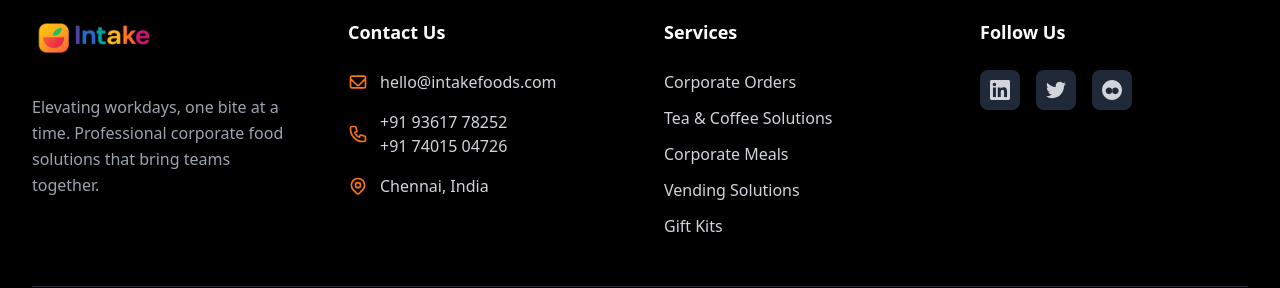
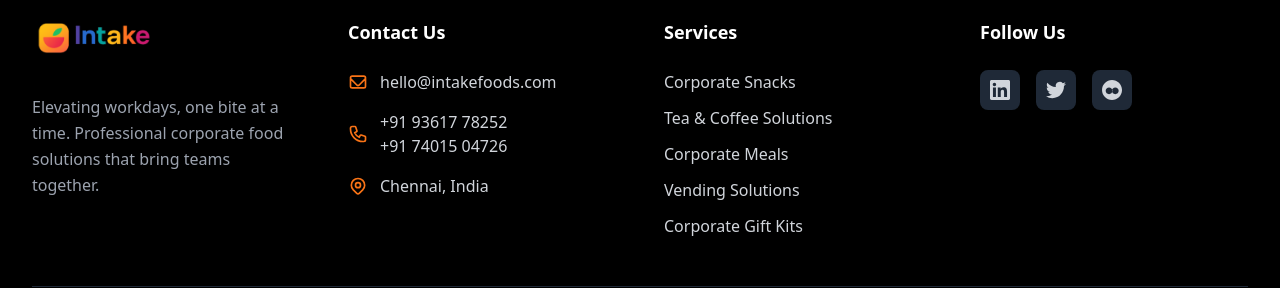
Before and after one commit to shri234/Intake, a React (Create React App) app: page / in a window 1280 px wide. Shown: the part 7641-7929 px from the top of the page. Built offline with nearby package versions, Linux system fonts and the light colour scheme.

Commit message:
authentication service changes

```diff
--- a/src/App.js
+++ b/src/App.js
@@ -321,6 +321,7 @@ function App() {
 
           <motion.button
             className="mt-6 px-6 py-3 text-white rounded-lg shadow-lg hover:scale-105 transition"
+            onClick={() => handleOpenModal("contact")}
             style={{
               backgroundImage:
                 "linear-gradient(135deg, #F54900 27.4%, #F54900 60.58%, #F0B100 100%)",
--- a/src/components/footer.jsx
+++ b/src/components/footer.jsx
@@ -93,47 +93,12 @@ const Footer = () => {
           {/* Services */}
           <div className="lg:col-span-1">
             <h3 className="text-white text-lg font-semibold mb-6">Services</h3>
-            <ul className="space-y-3">
-              <li>
-                <a
-                  href="#"
-                  className="text-gray-300 hover:text-orange-500 transition-colors"
-                >
-                  Corporate Orders
-                </a>
-              </li>
-              <li>
-                <a
-                  href="#"
-                  className="text-gray-300 hover:text-orange-500 transition-colors"
-                >
-                  Tea & Coffee Solutions
-                </a>
-              </li>
-              <li>
-                <a
-                  href="#"
-                  className="text-gray-300 hover:text-orange-500 transition-colors"
-                >
-                  Corporate Meals
-                </a>
-              </li>
-              <li>
-                <a
-                  href="#"
-                  className="text-gray-300 hover:text-orange-500 transition-colors"
-                >
-                  Vending Solutions
-                </a>
-              </li>
-              <li>
-                <a
-                  href="#"
-                  className="text-gray-300 hover:text-orange-500 transition-colors"
-                >
-                  Gift Kits
-                </a>
-              </li>
+            <ul className="space-y-3 text-gray-300">
+              <li>Corporate Snacks</li>
+              <li>Tea & Coffee Solutions</li>
+              <li>Corporate Meals</li>
+              <li>Vending Solutions</li>
+              <li>Corporate Gift Kits</li>
             </ul>
           </div>
 
```
